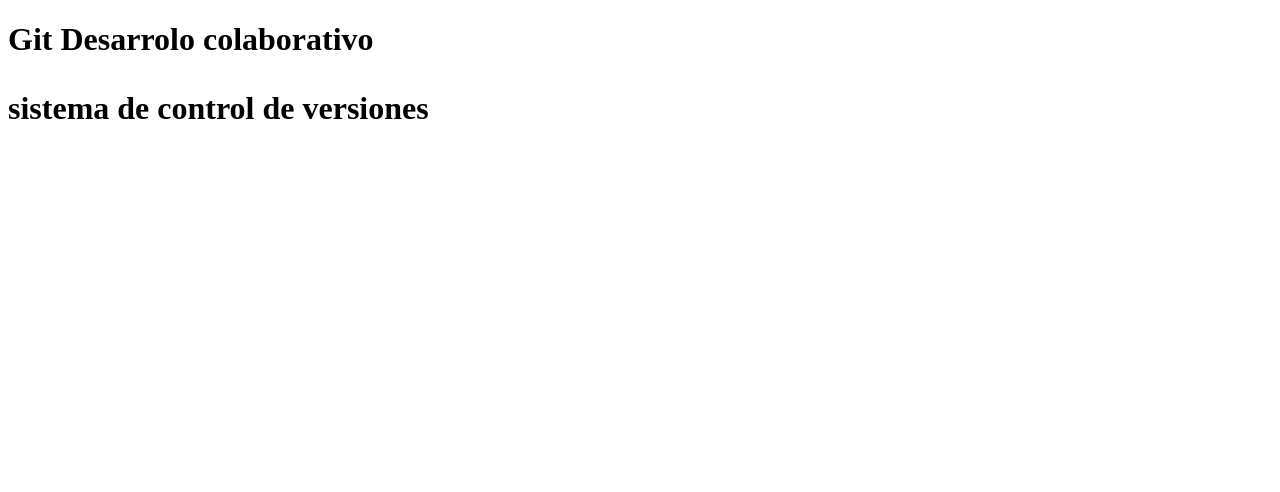
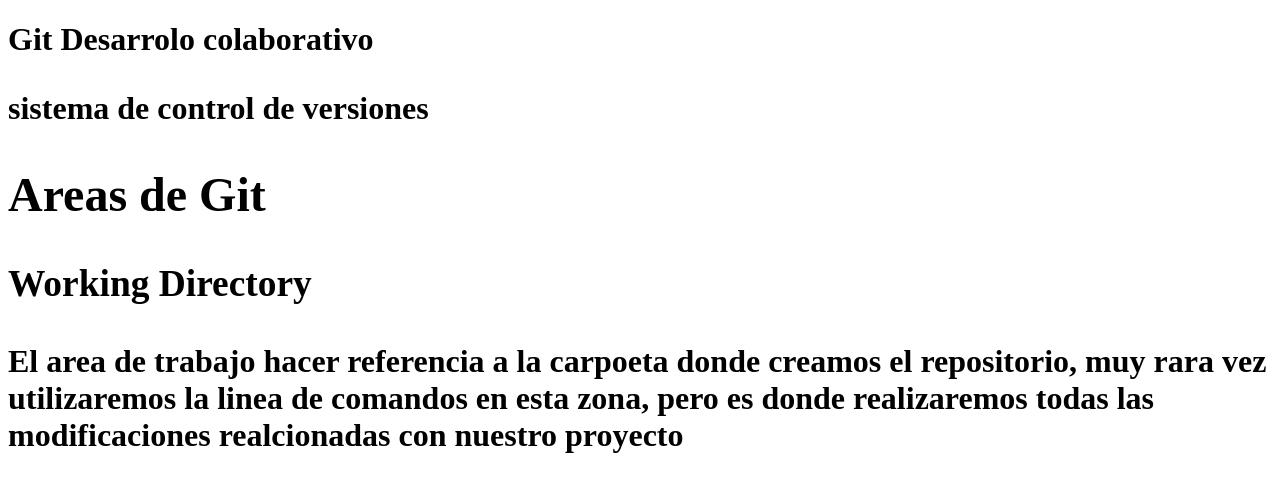
Before and after one commit to gabb07/git-martes-gabrielm, a plain HTML site: page index.html in a window 1280 px wide. Drawn offline with Linux system fonts and the light colour scheme.

Commit message:
Areas de Git: Working Directory

```diff
--- a/index.html
+++ b/index.html
@@ -1,12 +1,25 @@
 <!DOCTYPE html>
 <html lang="es">
-	<head>
+	<header id="header">
 		<meta charset="UTF-8">
 		<title>GIT</title>
-	</head>
+	</header>
 	<body>
 		<h1>Git Desarrolo colaborativo<h1/>
+
 				<p> sistema de control de versiones</p>
+		<section>
+			<h2>Areas de Git</h2>
+			<article>
+				<h3>Working Directory</h3>
+				<p>
+				El area de trabajo hacer referencia a la carpoeta donde creamos el
+				repositorio, muy rara vez utilizaremos la linea de comandos en esta
+				zona, pero es donde realizaremos todas las modificaciones realcionadas
+				con nuestro proyecto
+				</p>
+			</article>
+		</section>
 	</body>
 
-	<html>
+	</html>
```
